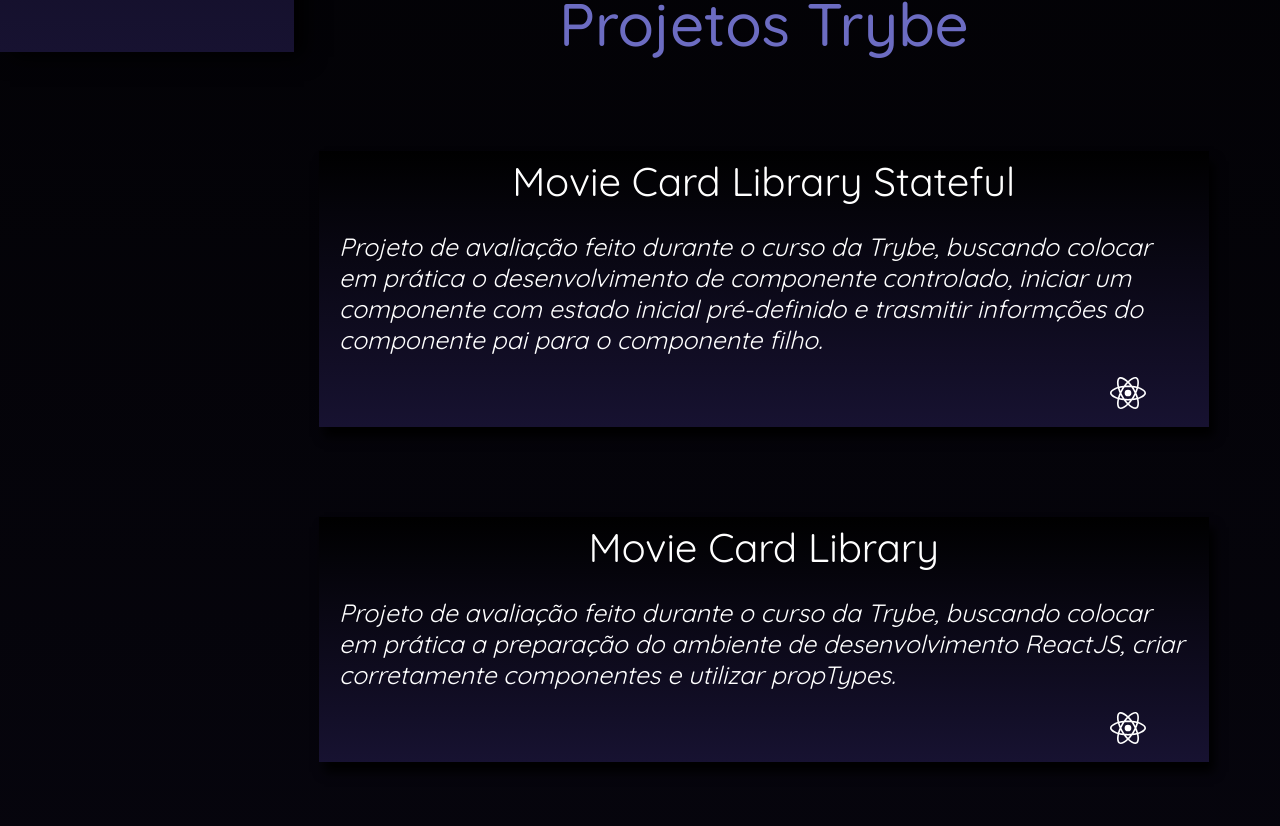
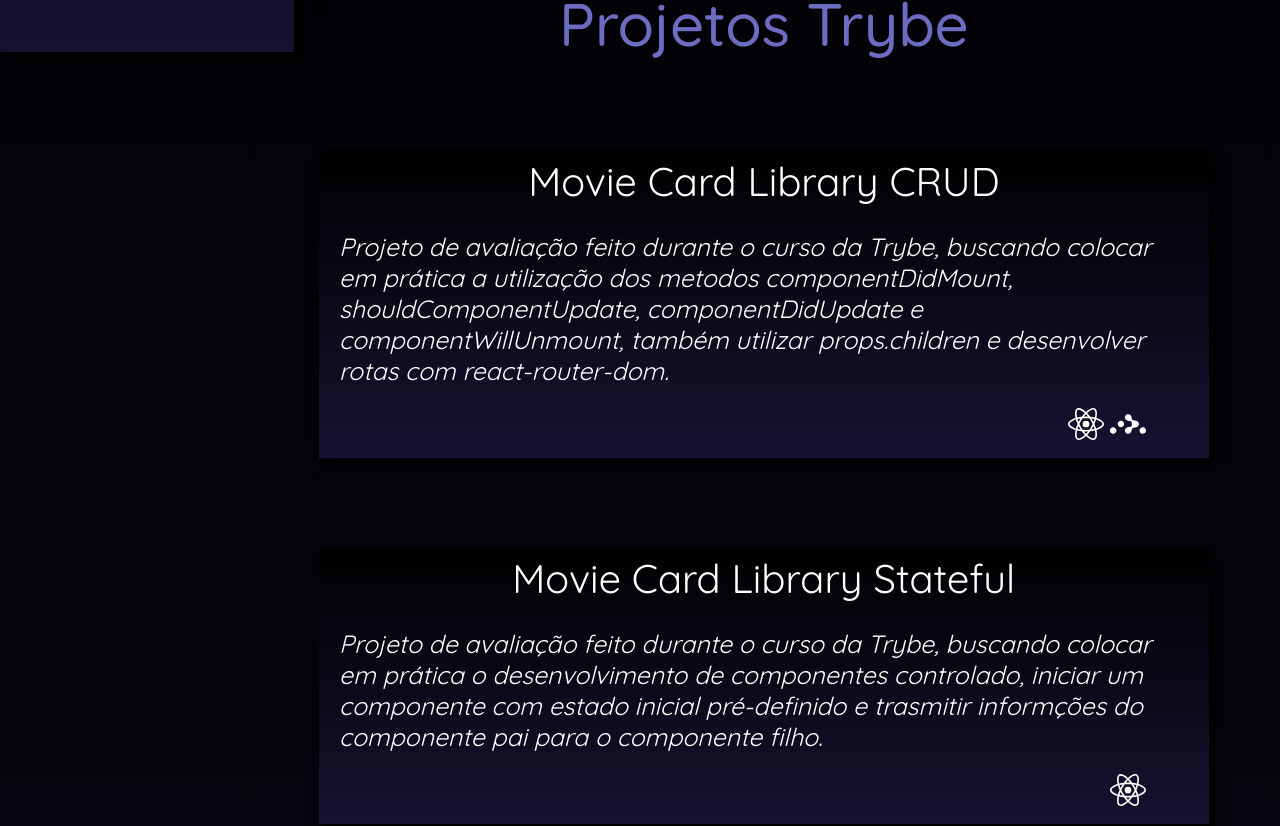
Before and after one commit to Gonzagadavid/portfolio, a React (Create React App) app: page /projetos_cursos/projetos-trybe in a window 1280 px wide. Shown: the part 748-1574 px from the top of the page. Built offline with nearby package versions, Linux system fonts and the light colour scheme.

Commit message:
adicionado projeto movie card library crud desenvolvido durante o curso da trybe

```diff
--- a/src/components/ProjectCard.jsx
+++ b/src/components/ProjectCard.jsx
@@ -3,7 +3,7 @@
 import './ProjectCard.css';
 import {
   SiJavascript, SiHtml5, SiCss3, SiNodeDotJs, SiReact, SiJest, SiStorybook,
-  SiMongodb, SiSocketDotIo, SiMysql, SiAngular, SiTypescript, SiNpm,
+  SiMongodb, SiSocketDotIo, SiMysql, SiAngular, SiTypescript, SiNpm, SiReactrouter,
 } from 'react-icons/si';
 
 const ProjectCard = ({
@@ -26,6 +26,7 @@
     jest: <SiJest style={styleIcons} />,
     npm: <SiNpm style={styleIcons} />,
     story: <SiStorybook style={styleIcons} />,
+    reactRouter: <SiReactrouter style={styleIcons} />,
   };
 
   return (
--- a/src/data/projects/personalProjects.js
+++ b/src/data/projects/personalProjects.js
@@ -3,7 +3,7 @@
   projects: [
     {
       title: 'Stylized percentage chart Page',
-      tec: 'react css',
+      tec: 'react reactRouter css',
       description: 'Aplicação desenvolvida para a documentação e o auxílio na estilização do componente library Stylized Graphic Component',
       path: 'https://gonzagadavid.github.io/percentage-chart/',
     },
--- a/src/data/projects/trybeProjects.js
+++ b/src/data/projects/trybeProjects.js
@@ -2,9 +2,15 @@
   titleCourse: 'Projetos Trybe',
   projects: [
     {
+      title: 'Movie Card Library CRUD',
+      tec: 'react reactRouter',
+      description: 'Projeto de avaliação feito durante o curso da Trybe, buscando colocar em prática a utilização dos metodos componentDidMount, shouldComponentUpdate, componentDidUpdate e componentWillUnmount, também utilizar props.children e desenvolver rotas com react-router-dom.',
+      path: 'https://github.com/Gonzagadavid/movie-card-library-crud',
+    },
+    {
       title: 'Movie Card Library Stateful',
       tec: 'react',
-      description: 'Projeto de avaliação feito durante o curso da Trybe, buscando colocar em prática o desenvolvimento de componente controlado, iniciar um componente com estado inicial pré-definido e trasmitir informções do componente pai para o componente filho.',
+      description: 'Projeto de avaliação feito durante o curso da Trybe, buscando colocar em prática o desenvolvimento de componentes controlado, iniciar um componente com estado inicial pré-definido e trasmitir informções do componente pai para o componente filho.',
       path: 'https://github.com/Gonzagadavid/movie-cards-library-stateful',
     },
     {
```
